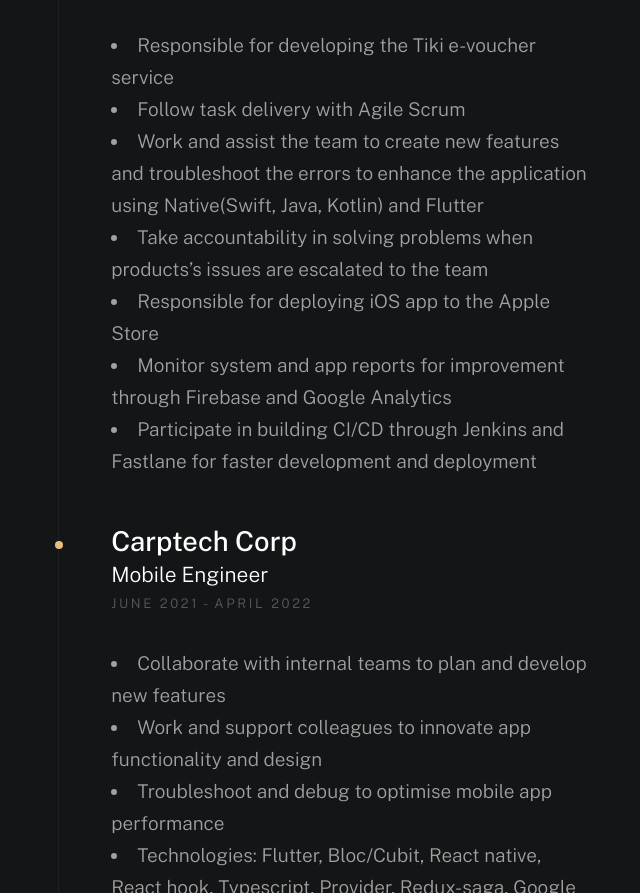
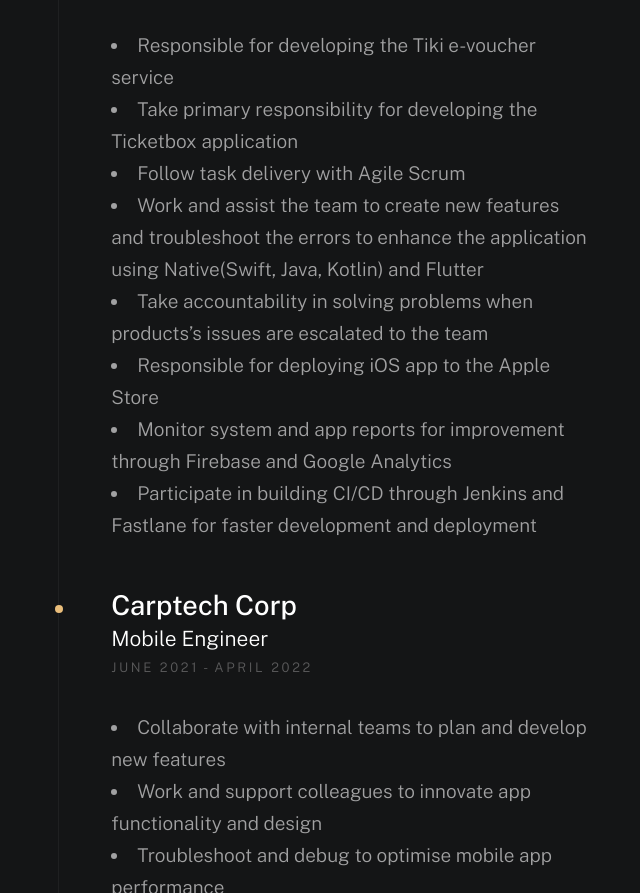
Before and after one commit to phankietit/phankietit.github.io, a plain HTML site: page index.html in a window 1280 px wide. Shown: the part 3616-4509 px from the top of the page, without its empty margins (16-656 px from the left). Drawn offline with nearby package versions, Linux system fonts and the light colour scheme; a web font is replaced by a local one.

Commit message:
Update index.html

```diff
--- a/index.html
+++ b/index.html
@@ -247,6 +247,7 @@
                                 </div>
                                 <div class="timeline__desc">
                                     <li>Responsible for developing the Tiki e-voucher service</li>
+                                    <li>Take primary responsibility for developing the Ticketbox application</li>
                                     <li>Follow task delivery with Agile Scrum</li>
                                     <li>Work and assist the team to create new features and troubleshoot the errors to
                                         enhance the application using
```
